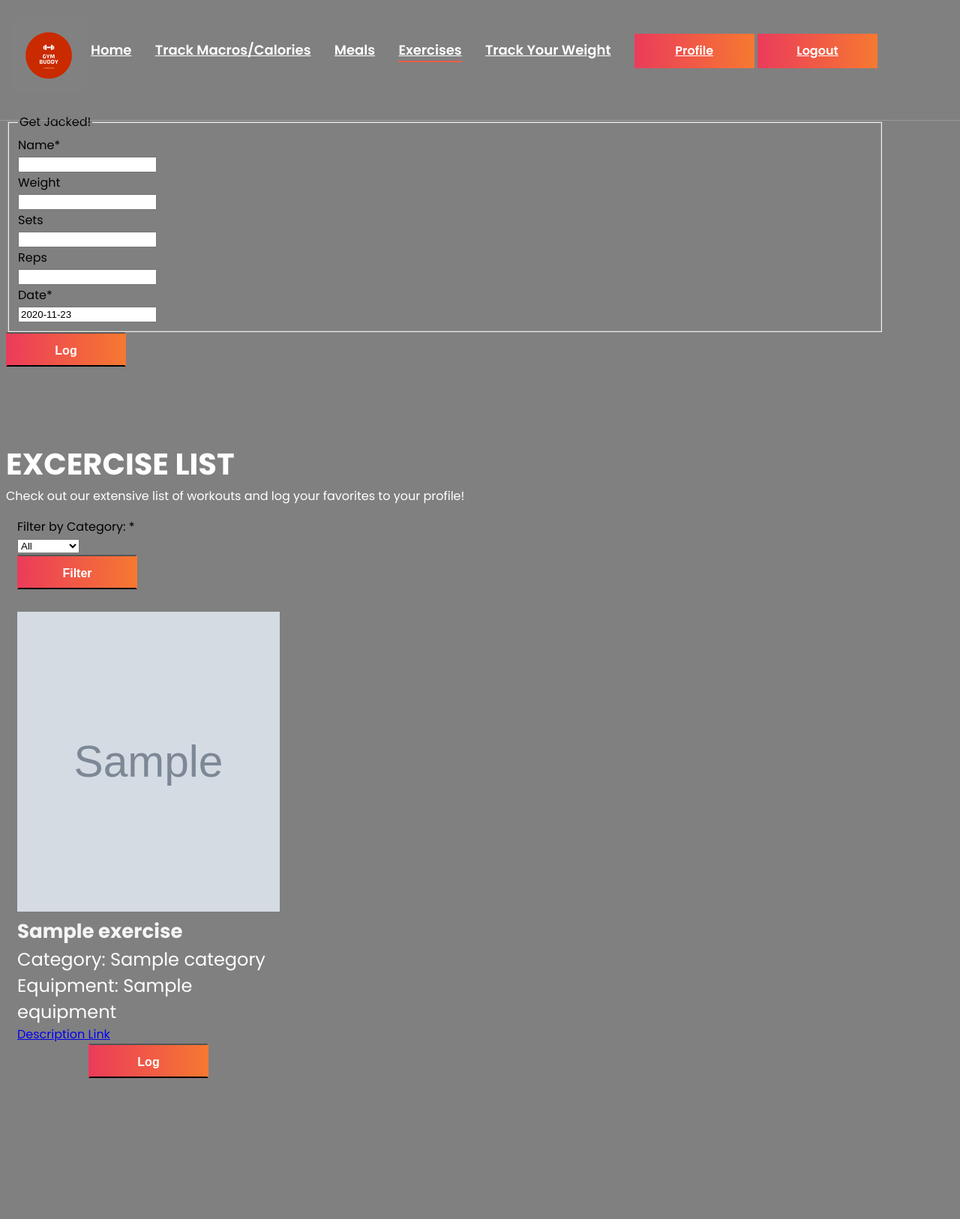
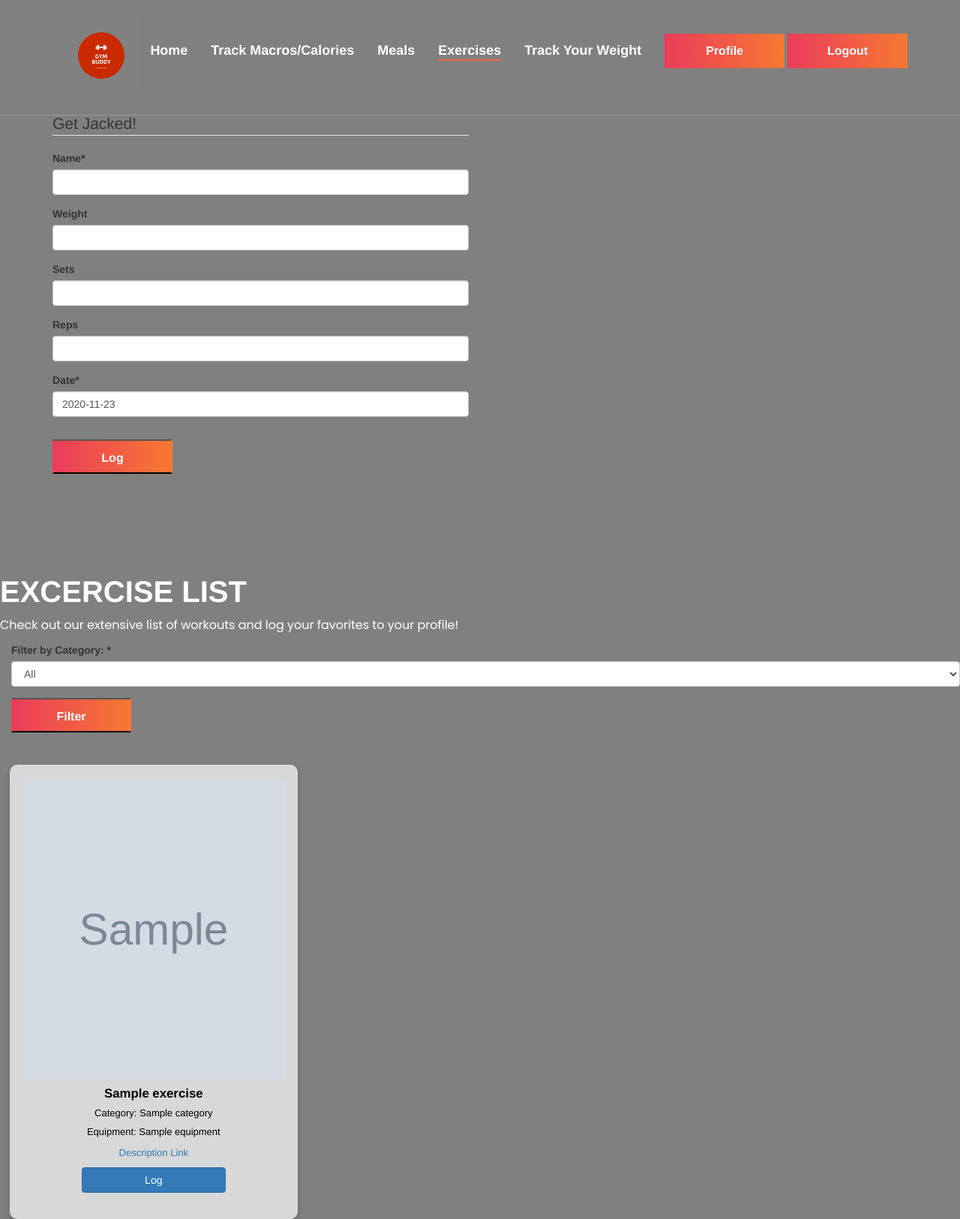
Before and after one commit to CTKogstrom/GymBuddyApp, a Django app: template users/templates/users/exercises.html in a window 1280 px wide. Shown: the whole page at 75% size. Before the commit the page ends 1438 px from the top, so only its background shows below. Run offline with Django 3.2, Linux system fonts and the light colour scheme; tables that the repository leaves empty hold one stand-in row (values such as "Sample post"); the template is opened without the code that fills it: values that come from a table or form of the project are taken from there, most other values are stand-ins (such as "Sample title", 1, 10 or a date in 2020); grey boxes marked "Sample" are stand-in pictures; some libraries are stand-ins or nearby versions.

Commit message:
created cards for the exercises in the exercise list

```diff
--- a/users/templates/users/exercises.html
+++ b/users/templates/users/exercises.html
@@ -97,28 +97,29 @@
                 <Button class="primary-btn" type="submit" name="form_submit">Filter</Button>
             </form>
                 {% for exercise in exercises %}
-                    <li style="display: inline-block; padding-right: 25px; padding-bottom: 20px; width: 350px; padding-left: 15px" >
+                    <div class="card" style="background-color: #D8D8D8; box-shadow: 0 4px 8px 0 rgba(0,0,0,0.2); border-radius: 10px; transition: 0.3s; float: left; width: 30%; margin-left: 1%; margin-bottom: 1%; margin-top: 1%; margin-right: 1%; padding-bottom: 20px; padding-top: 20px; text-align: center;" >
+
                         <img src={{exercise.img}} width="350px" height="400px">
                             <!--Pending: populate exercise log with selected exercise-->
                             <!-- <strong>{{filter.get_category_display}}</strong></br> -->
-                        <h2 style="color:whitesmoke; margin: 0; font-size : 26px;"><strong>{{exercise.name}}</strong></br>
-                        <h4 style="color:white;"> Category: {{exercise.category}} </h4>
-                        <h4 style="color:white;"> Equipment: {{exercise.equipment}} </h4>
-                        <a href = {{exercise.description_link}}>Description Link</a>
+                        <h2 style="color:black; margin: 0; font-size: larger; margin-top: 10px;"><strong>{{exercise.name}}</strong></br>
+                        <h4 style="color:black; font-size: small;"> Category: {{exercise.category}} </h4>
+                        <h4 style="color:black; font-size: small;"> Equipment: {{exercise.equipment}} </h4>
+                        <a href = {{exercise.description_link}} style="font-size: small;">Description Link</a>
                         <div class="form-group" style="text-align: center;">
                             <form action="{% url 'exercises' %}" method="post">
                                 {% csrf_token %}
 
-
-                                <button class="primary-btn" type= "submit" name="form_submit" value="{{exercise.name}}">Log</button>
+                                <link rel="stylesheet" href="https://maxcdn.bootstrapcdn.com/bootstrap/3.4.1/css/bootstrap.min.css" >
+                                <button class="add btn btn-block btn-primary mb-2" type= "submit" name="form_submit" value="{{exercise.name}}" style="margin-top: 10px; cursor: pointer; width: 50%; text-align: center; margin-left: 25%;">Log</button>
                                  </form>
-
 
 
 
                         </div>
 
-                    </li>
+                    </div>
+
                 {% endfor %}
     </div>
     {% endblock body %}
```
